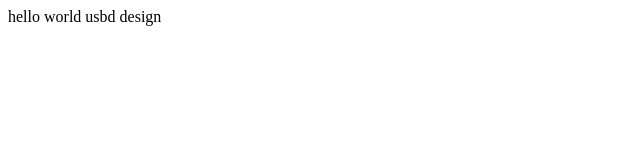
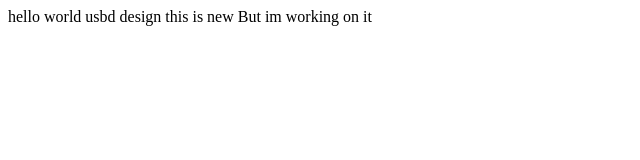
Before and after one commit to lianamishkat/usbd-design, a plain HTML site: page index.html in a window 1280 px wide. Shown: the whole page, without its empty margins (0-640 px from the left). Drawn offline with Linux system fonts and the light colour scheme.

Commit message:
second commit

```diff
--- a/index.html
+++ b/index.html
@@ -8,5 +8,9 @@
 </head>
 <body>
     hello world usbd design
+
+    this is new
+
+    But im working on it
 </body>
 </html>
```
